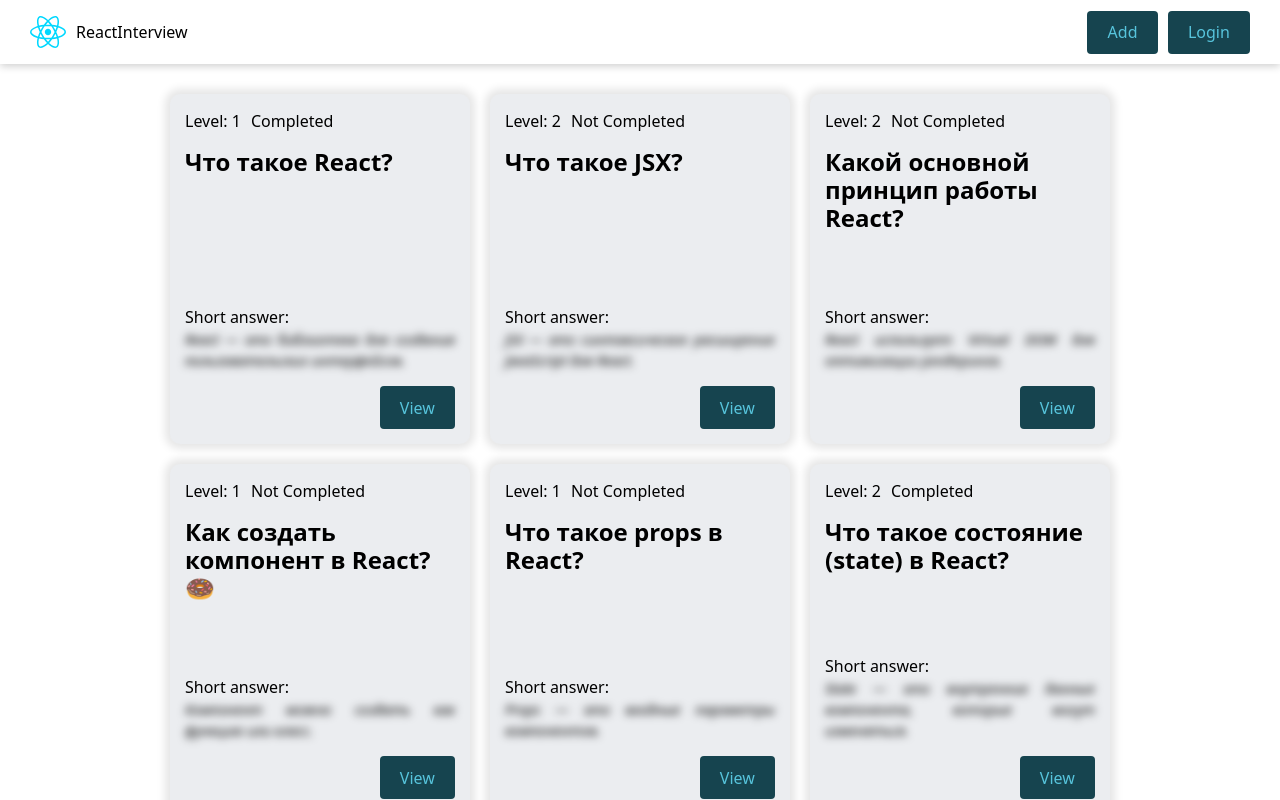
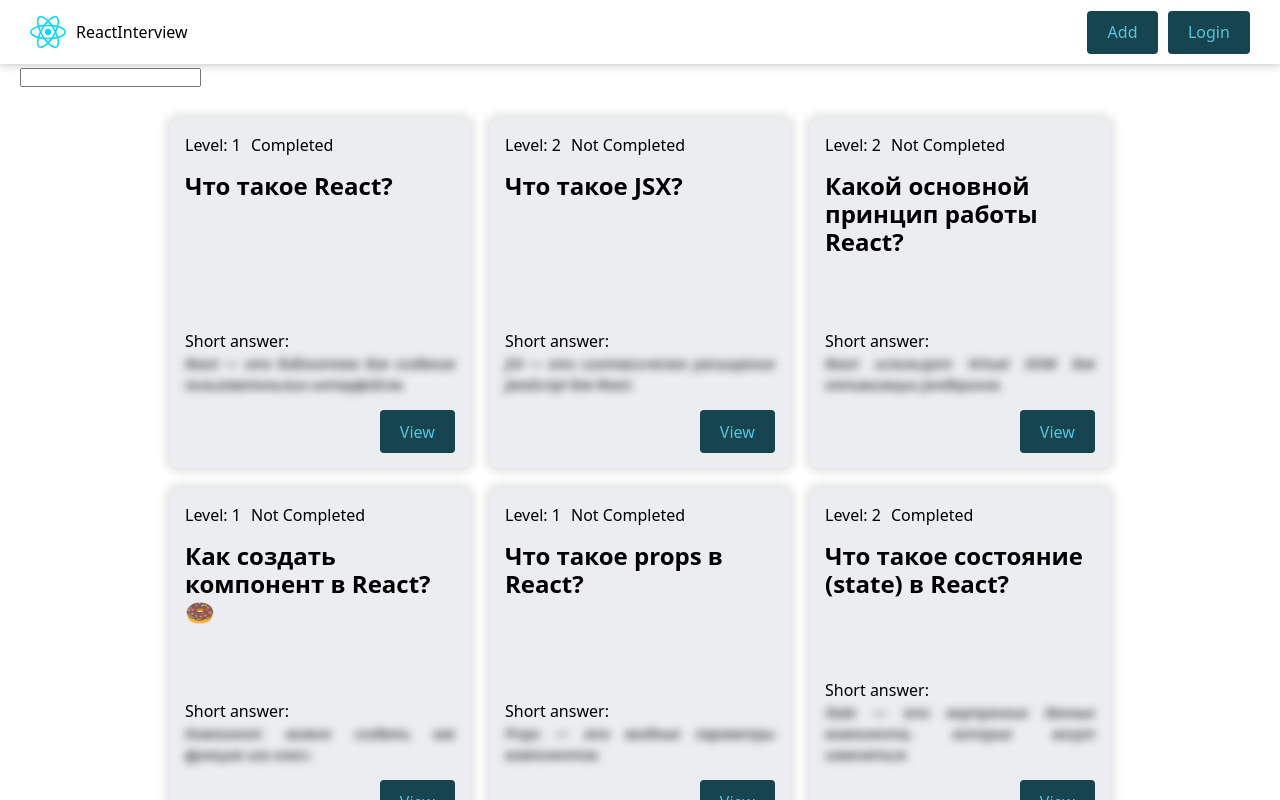
Before and after one commit to Sanchelloz/react-interview, a React (Vite) app: page / in a window 1280 px wide. Built offline with nearby package versions, Linux system fonts and the light colour scheme; data requests are answered from the project's data file.

Commit message:
input, EsLint, memo

```diff
--- a/eslint.config.js
+++ b/eslint.config.js
@@ -31,6 +31,7 @@
             ...reactHooks.configs.recommended.rules,
             'react/jsx-no-target-blank': 1,
             'react/prop-types': 'warn',
+            'react/display-name': false,
             'no-console': 'warn',
             'prettier/prettier': [
                 'error',
--- a/src/components/QuestionCardList/QuestionCardList.jsx
+++ b/src/components/QuestionCardList/QuestionCardList.jsx
@@ -1,7 +1,8 @@
 import cls from './QuestionCardList.module.css';
 import { QuestionCard } from '../QuestionCard';
+import { memo } from 'react';
 
-export const QuestionCardList = ({ cards }) => {
+export const QuestionCardList = memo(({ cards }) => {
     return (
         <div className={cls.cardList}>
             {cards.map((card, index) => {
@@ -9,4 +10,5 @@
             })}
         </div>
     );
-};
+});
+//QuestionCardList.displayName = 'QuestionCardList';
--- a/src/pages/HomePage/HomePage.jsx
+++ b/src/pages/HomePage/HomePage.jsx
@@ -1,12 +1,13 @@
 import cls from './HomePage.module.css';
 import { API_URL } from '../../constants';
-import { useState, useEffect } from 'react';
+import { useState, useEffect, useRef } from 'react';
 import { QuestionCardList } from '../../components/QuestionCardList';
 import { Loader } from '../../components/Loader';
 import { useFetch } from '../../hooks/useFetch.js';
 
 export const HomePage = () => {
     const [questions, setQuestions] = useState([]);
+    const [searchValue, setSearchValue] = useState('');
 
     const [getQuestions, isLoading, error] = useFetch(async (url) => {
         const response = await fetch(`${API_URL}/${url}`);
@@ -21,8 +22,14 @@
         void getQuestions('react');
     }, []);
 
+    const onSearchChangeHandler = (event) => {
+        setSearchValue(event.target.value);
+    };
+
     return (
         <>
+            <input type="text" value={searchValue} onChange={onSearchChangeHandler} />
+
             {isLoading && <Loader />}
             {error && <p>{error}</p>}
             <QuestionCardList cards={questions} />
```
